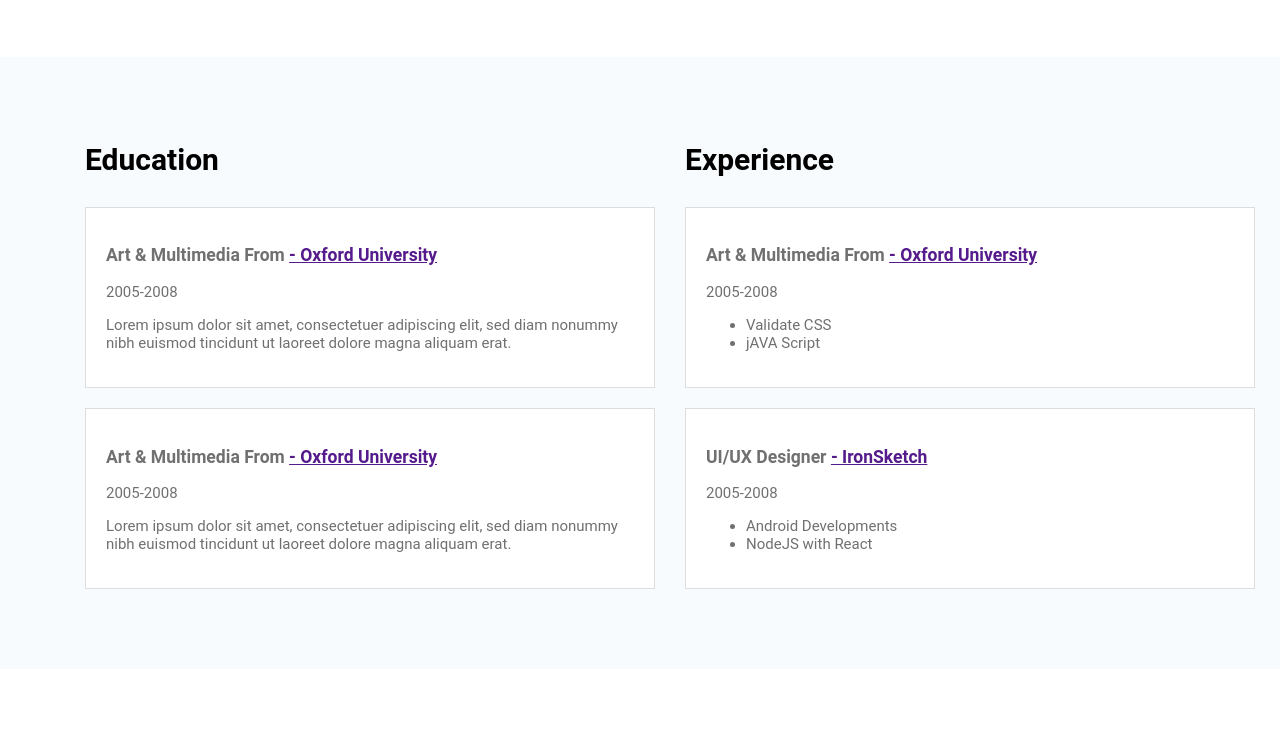
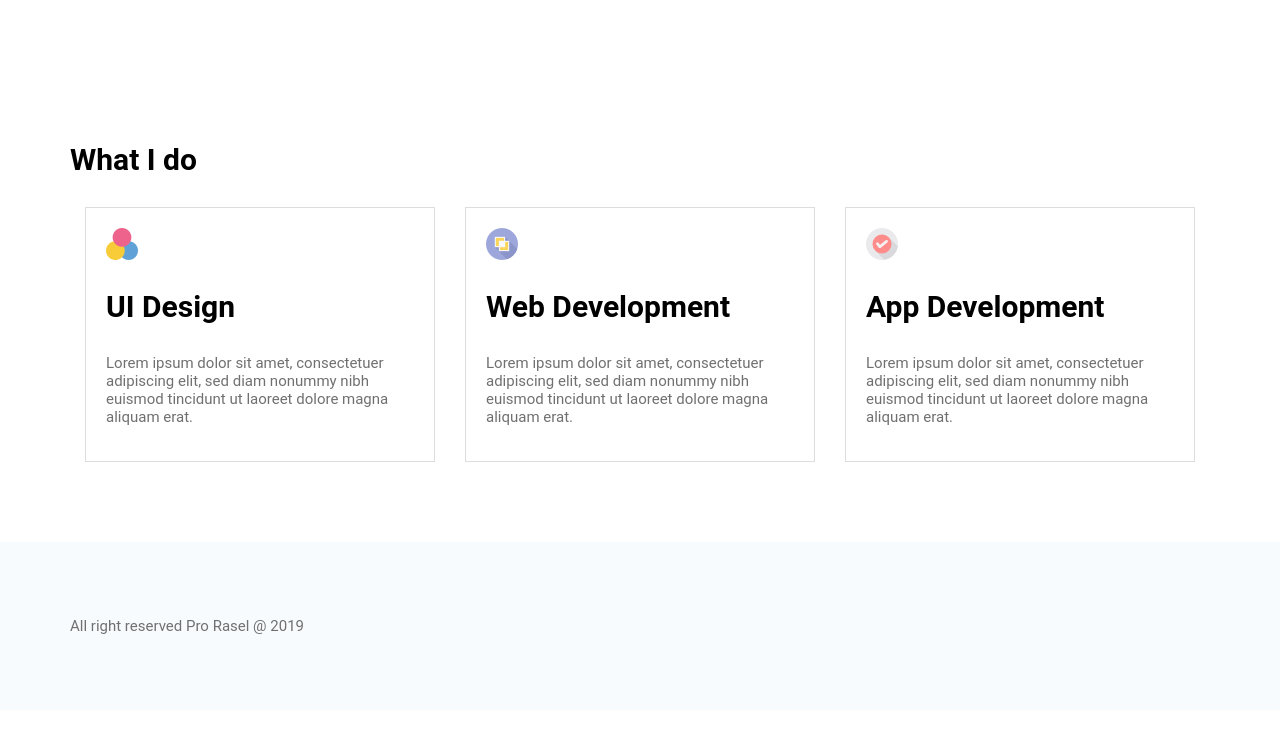
Before and after one commit to ProgrammingHero1/simple-portfolio2, a plain HTML site: page index.html in a window 1280 px wide. Shown: the part 904-1640 px from the top of the page. After the commit the page ends 1614 px from the top, so only its background shows below. Drawn offline with Linux system fonts and the light colour scheme.

Commit message:
partially done

```diff
--- a/index.html
+++ b/index.html
@@ -1,20 +1,9 @@
 <!doctype html>
-<html lang="en">
-
 <head>
-    <meta http-equiv="Content-Type" content="text/html; charset=UTF-8" />
-    <title>Portfolio-3</title>
-    <!-- Required meta tags -->
-    <meta charset="utf-8">
-    <meta http-equiv="X-UA-Compatible" content="IE=edge">
-    <meta name="viewport" content="width=device-width, initial-scale=1, shrink-to-fit=no">
-    <meta name="description" content="professional and personal website page" />
-    <meta name="developer" content="Pro">
+    <title>Barack Obama Website</title>
     <link rel="stylesheet" href="styles.css">
 </head>
-
 <body>
-    <!--Home-->
     <section class="home home-2-img">
         <div class="img-color-overlay">
             <div class="container">
@@ -23,8 +12,8 @@
                         <div class="header-info">
                             <div class="promo"> <span>Hello I'm</span>
                             </div>
-                            <h2 class="">RASEL AHMED</h2>
-                            <h4>Curious WordPress Developer</h4>
+                            <h2 class="">YOUNG OBAMA</h2>
+                            <h4>Curious Web Developer</h4>
                             <ul>
                                 <li>Hello_world@Gmail.com</li>
                                 <li>+088 121 999 00></li>
@@ -41,8 +30,6 @@
             </div>
         </div>
     </section>
-
-    <!--ABOUT -->
     <section class="about section-separator">
         <div class="container">
             <div class="row">
@@ -54,86 +41,47 @@
                 <div class="col-md-6">
                     <div class="about-inner">
                         <h2>About Me</h2>
-                        <p class="">Hello, This is Pro Rasel, here is the dummy text. I have rich experience in web site design & building and customization. Also I am good at. I have rich experience in web site design & building and customization.
+                        <p class="">Hello, This is Pro Rasel, here is the dummy text. I have rich experience in web site
+                            design & building and customization. Also I am good at. I have rich experience in web site
+                            design & building and customization.
                             <br>
-                            <br>Web-developer based on Paris. I have rich experience in web site design & building and customization. Also I am good at.</p>
+                            <br>Web-developer based on Paris. I have rich experience in web site design & building and
+                            customization. Also I am good at.</p>
                         <br> <a href="" class="btn btn-fill">Downlaod CV</a>
                     </div>
                 </div>
             </div>
         </div>
     </section>
-
-    <!--EXPERIENCES-->
-    <section class="experience section-separator">
-        <div class="container">
-            <div class="row">
-                <div class="col-md-6 pd-15">
-                    <h2>Education</h2>
-                    <div class="service-item">
-                        <h3>Art & Multimedia From <a href="">- Oxford University</a></h3>
-                        <div class="eduyear">2005-2008</div>
-                        <p>Lorem ipsum dolor sit amet, consectetuer adipiscing elit, sed diam nonummy nibh euismod tincidunt ut laoreet dolore magna aliquam erat.</p>
-                    </div>
-                    <div class="service-item">
-                        <h3>Art & Multimedia From <a href="">- Oxford University</a></h3>
-                        <div class="eduyear">2005-2008</div>
-                        <p>Lorem ipsum dolor sit amet, consectetuer adipiscing elit, sed diam nonummy nibh euismod tincidunt ut laoreet dolore magna aliquam erat.</p>
-                    </div>
-                </div>
-                <div class="col-md-6 pd-15">
-                    <h2>Experience</h2>
-                    <div class="service-item">
-                        <h3>Art & Multimedia From <a href="">- Oxford University</a></h3>
-                        <div class="eduyear">2005-2008</div>
-                        <ul class="work-responsibility">
-                            <li>Validate CSS</li>
-                            <li>jAVA Script</li>
-                        </ul>
-                    </div>
-                    <div class="service-item">
-                        <h3>UI/UX Designer <a href="">- IronSketch</a></h3>
-                        <div class="eduyear">2005-2008</div>
-                        <ul class="work-responsibility">
-                            <li>Android Developments</li>
-                            <li>NodeJS with React</li>
-                        </ul>
-                    </div>
-                </div>
-            </div>
-        </div>
-    </section>
-
-    <!--SERVICE-->
-    <section class="service section-separator">
-        <div class="container">
+    <section class="container">
             <h2>What I do</h2>
             <div class="row">
                 <div class="pd-15">
                     <div class="service-item">
                         <img src="images/icon/service/ui.png">
                         <h2>UI Design</h2>
-                        <p>Lorem ipsum dolor sit amet, consectetuer adipiscing elit, sed diam nonummy nibh euismod tincidunt ut laoreet dolore magna aliquam erat.</p>
+                        <p>Lorem ipsum dolor sit amet, consectetuer adipiscing elit, sed diam nonummy nibh euismod
+                            tincidunt ut laoreet dolore magna aliquam erat.</p>
                     </div>
                 </div>
                 <div class="pd-15">
                     <div class="service-item">
                         <img src="images/icon/service/intersection.png">
                         <h2>Web Development</h2>
-                        <p>Lorem ipsum dolor sit amet, consectetuer adipiscing elit, sed diam nonummy nibh euismod tincidunt ut laoreet dolore magna aliquam erat.</p>
+                        <p>Lorem ipsum dolor sit amet, consectetuer adipiscing elit, sed diam nonummy nibh euismod
+                            tincidunt ut laoreet dolore magna aliquam erat.</p>
                     </div>
                 </div>
                 <div class="pd-15">
                     <div class="service-item">
                         <img src="images/icon/service/accept.png">
                         <h2>App Development</h2>
-                        <p>Lorem ipsum dolor sit amet, consectetuer adipiscing elit, sed diam nonummy nibh euismod tincidunt ut laoreet dolore magna aliquam erat.</p>
+                        <p>Lorem ipsum dolor sit amet, consectetuer adipiscing elit, sed diam nonummy nibh euismod
+                            tincidunt ut laoreet dolore magna aliquam erat.</p>
                     </div>
                 </div>
             </div>
-        </div>
     </section>
-
     <footer class="footer section-separator">
         <div class="container">
             <div class="footer-text">
--- a/styles.css
+++ b/styles.css
@@ -3,33 +3,36 @@ body {
   font-size: 15px;
   color: #707070;
   padding: 0;
-    margin: 0
+  margin: 0;
 }
-.section-title h3,h2,h4 {
+.section-title h3,
+h2,
+h4 {
   font-size: 30px;
   margin-bottom: 30px;
   color: #000;
 }
-.pd-15 {padding: 0px 15px;}
+.pd-15 {
+  padding: 0px 15px;
+}
 
 .container {
   width: 100%;
   margin-right: auto;
-    margin-left: auto
+  margin-left: auto;
+  max-width: 1140px;
+  padding: 60px 0;
 }
-.container {max-width: 1140px}
-.row {display:flex;}
+.row {
+  display: flex;
+}
 
 .col-md-6 {
-    flex: 0 0 50%;
-    max-width: 50%
+  float: left;
+  max-width: 50%;
 }
-.section-separator {
-    padding: 60px 0;
-}
-/*HOME SECTION*/
 .img-color-overlay {
-    background-color: rgba(249, 252, 255, .92)
+  background-color: rgba(249, 252, 255, 0.92);
 }
 .home-2-img {
   background-image: url(images/home-bg-img.jpg);
@@ -46,9 +49,9 @@ body {
 .about .about-inner {
   padding-left: 50px;
 }
-.btn.btn-fill{
-    background-color:#03a9f4;
-    color:#fff;
+.btn.btn-fill {
+  background-color: #03a9f4;
+  color: #fff;
   padding: 12px 30px;
   text-decoration: none;
 }
@@ -56,9 +59,10 @@ body {
 .service-item {
   padding: 20px;
   margin-bottom: 20px;
-    border:1px solid #ddd;
+  border: 1px solid #ddd;
   background-color: #fff;
 }
-.experience, .footer {
+.experience,
+.footer {
   background-color: #f8fbfe;
 }
```
Lines whose indentation alone changed are shown as unchanged.
